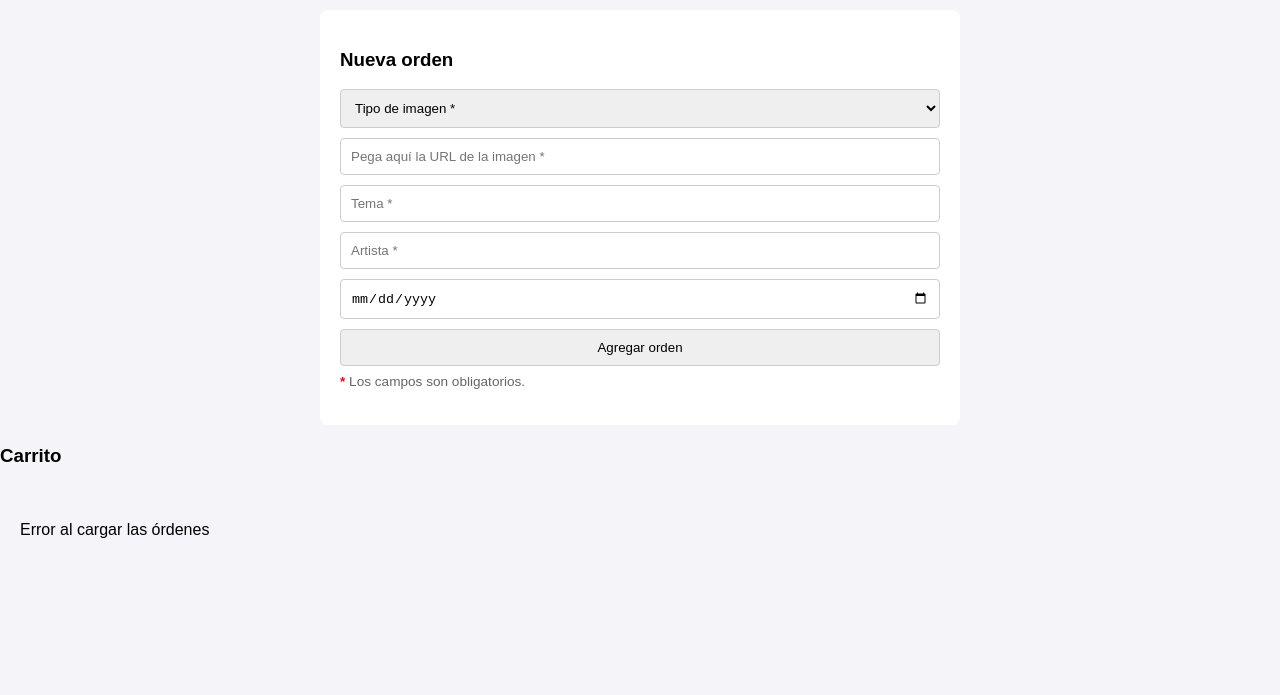
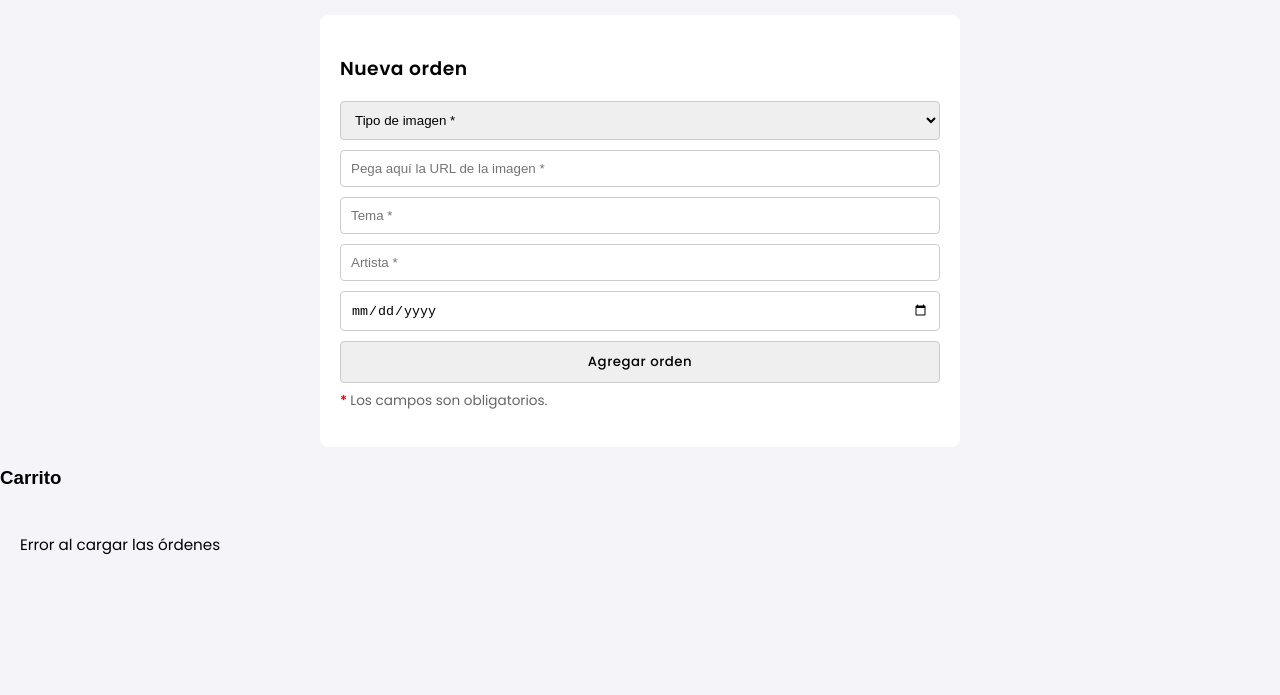
Before and after one commit to AymaraC/MERAKI_STORE, a website: page public/index.html in a window 1280 px wide. Shown: the part 105-800 px from the top of the page. Drawn offline with Linux system fonts and the light colour scheme; no server answers; sample sign-in values are in the browser's storage.

Commit message:
Actualizo

```diff
--- a/public/index.html
+++ b/public/index.html
@@ -5,6 +5,10 @@
   <meta name="viewport" content="width=device-width, initial-scale=1.0" />
   <title>Mis Órdenes</title>
   <link rel="stylesheet" href="style.css" />
+  <link rel="preconnect" href="https://fonts.googleapis.com">
+  <link rel="preconnect" href="https://fonts.gstatic.com" crossorigin>
+  <link href="https://fonts.googleapis.com/css2?family=Poppins:wght@400;500;600&display=swap" rel="stylesheet">
+
 </head>
 <body>
 
--- a/public/style.css
+++ b/public/style.css
@@ -37,6 +37,9 @@
 
 button {
   cursor: pointer;
+  font-family: "Poppins", sans-serif;
+  font-weight: 500;
+  letter-spacing: 0.5px;
 }
 
 .form-section {
@@ -131,3 +134,26 @@
   color: red;
   font-weight: bold;
 }
+
+.form-section h3 {
+  font-family: "Poppins", sans-serif;
+  font-weight: 600;
+  letter-spacing: 0.5px;
+}
+
+.form-section {
+  font-family: "Poppins", sans-serif;
+}
+
+.cards {
+  font-family: "Poppins", sans-serif;
+}
+
+.cards p {
+  margin: 6px 0;
+  font-size: 0.95rem;
+}
+
+.cards p strong {
+  font-weight: 600;
+}
```
